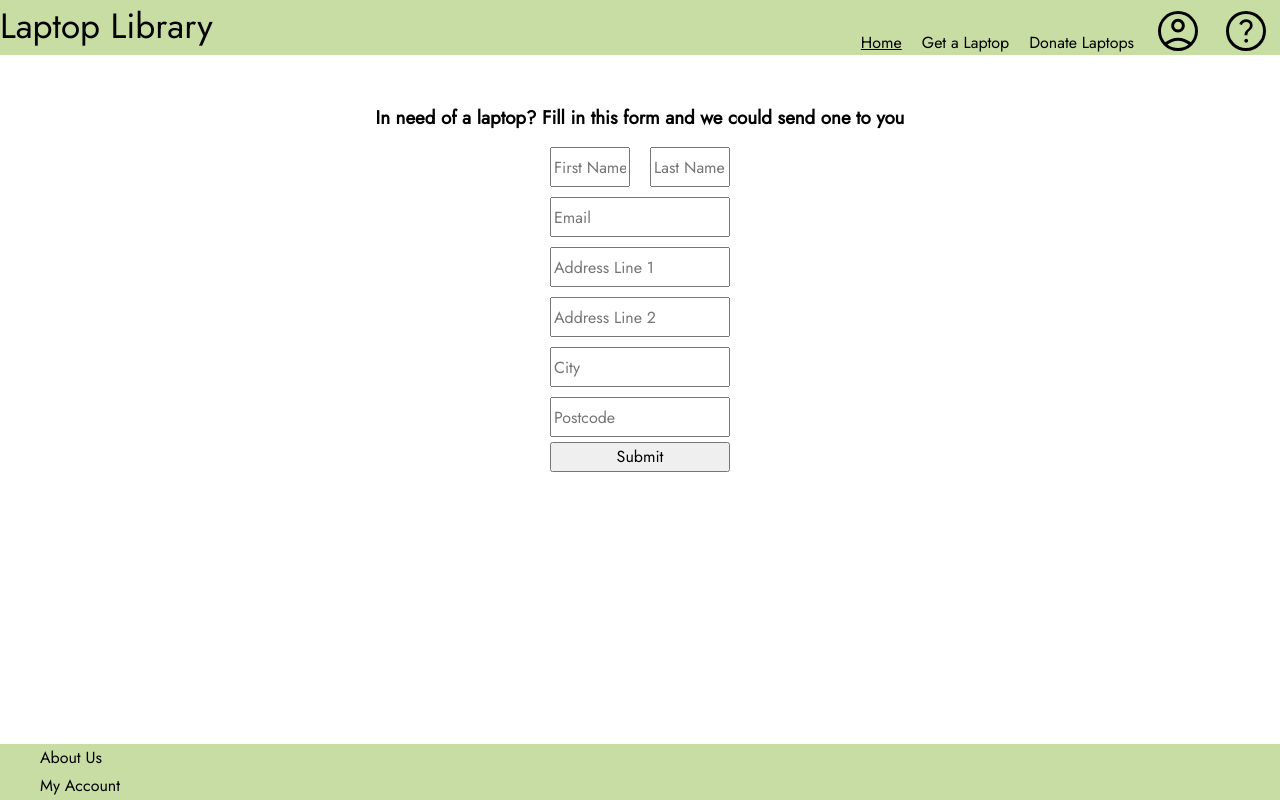
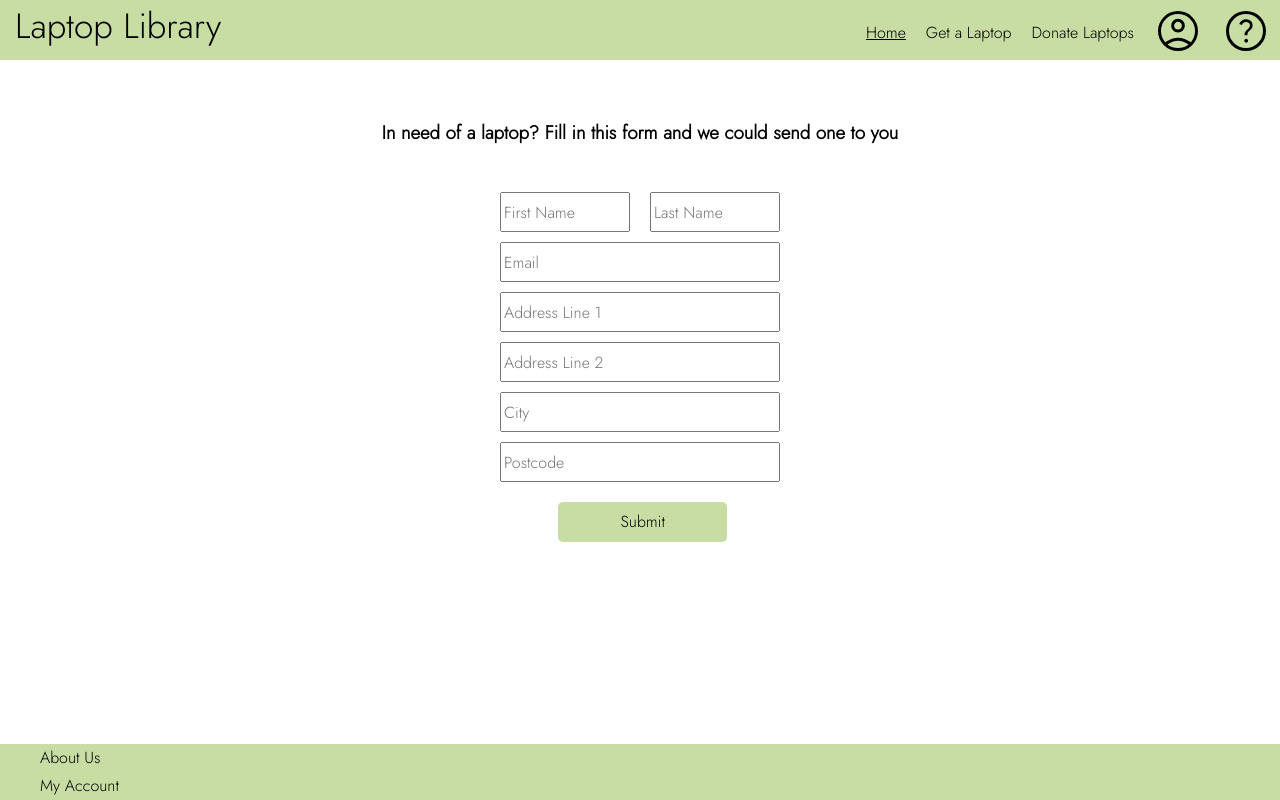
Before and after one commit to lucky-eight/laptop-library, a Vue app in the folder frontend/: page / in a window 1280 px wide. Built offline with nearby package versions, Linux system fonts and the light colour scheme.

Commit message:
Update CSS

```diff
--- a/frontend/public/index.html
+++ b/frontend/public/index.html
@@ -4,14 +4,20 @@
     <meta charset="utf-8">
     <meta http-equiv="X-UA-Compatible" content="IE=edge">
     <meta name="viewport" content="width=device-width,initial-scale=1.0">
+
+    <!-- Font API - Jost -->
+    <link rel="preconnect" href="https://fonts.googleapis.com">
+    <link rel="preconnect" href="https://fonts.gstatic.com" crossorigin>
+    <link href="https://fonts.googleapis.com/css2?family=Jost:wght@300&display=swap" rel="stylesheet">
+
+    <!-- Favicon -->
     <link rel="icon" href="<%= BASE_URL %>favicon.ico">
+
     <link rel="manifest" href="/site.webmanifest">
+
+    <!-- Window title -->
     <title>laptop library</title>
     <!-- <title><%= htmlWebpackPlugin.options.title %></title> -->
-    <link rel="preconnect" href="https://fonts.googleapis.com">
-    <link rel="preconnect" href="https://fonts.gstatic.com" crossorigin>
-    <link href="https://fonts.googleapis.com/css2?family=Jost:wght@100;200;300;400&display=swap" rel="stylesheet" type='text/css'>
-    <link rel="preconnect" href="https://fonts.googleapis.com">
 
   </head>
   <body>
--- a/frontend/src/components/ApplicationForm.vue
+++ b/frontend/src/components/ApplicationForm.vue
@@ -76,7 +76,7 @@
       />
     </div>
 
-    <div class="form-field-container">
+    <div class="form-field-container-button">
        <button id="submit-form" type="submit" :disabled="isPending">Submit</button>
     </div>
 
@@ -145,11 +145,12 @@ form {
   flex-wrap: wrap;
   height: fit-content;
   flex-direction: column;
-  padding: 15px;
+  padding: 25px;
 }
 
 h3{
   padding: 10px;
+  padding-bottom: 40px;
 }
 
  form input {
@@ -162,7 +163,7 @@ h3{
  }
 
  .form-field-container{
-  width: 200px;
+  width: 300px;
   display: flex;
   flex-wrap: nowrap;
   align-items: center;
@@ -170,10 +171,25 @@ h3{
   text-align: center;
  }
 
+ .form-field-container-button{
+  width: 300px;
+  display: flex;
+  flex-wrap: nowrap;
+  align-items: center;
+  flex-direction: row;
+  text-align: center;
+  padding-left: 58px;
+  padding-top: 15px;
+ }
+
  button {
-  width: 100%;
   margin-left: 10px;
   margin-right: 10px;
+  background-color: #c8dda4;
+  border-radius: 5px;
+  border: none;
+  height: 40px;
+  width: 70%;
  }
 
  #form_explanation{
@@ -181,4 +197,5 @@ h3{
   text-align: center;
  }
 
+
 </style>
--- a/frontend/src/components/Header.vue
+++ b/frontend/src/components/Header.vue
@@ -5,8 +5,8 @@
       <a id="home" href="#">Home</a>
       <a id="links" href="#">Get a Laptop</a>
       <a id="links" href="#">Donate Laptops</a>
-      <a id="text" href="#"><img src="../assets/account.svg" /></a>
-      <a id="text" href="#"><img src="../assets/help.svg" /></a>
+      <a id="image" href="#"><img src="../assets/account.svg" /></a>
+      <a id="image" href="#"><img src="../assets/help.svg" /></a>
     </nav>
   </header>
 </template>
@@ -20,7 +20,7 @@ export default {
 <!-- Add "scoped" attribute to limit CSS to this component only -->
 <style scoped>
 header {
-  height: 55px;
+  height: 60px;
   width: 100%;
   background-color: #c8dda4;
   display: flex;
@@ -30,6 +30,7 @@ header {
 
 header #logo {
   width: fit-content;
+  padding-left: 15px;
 }
 
 header nav {
@@ -46,16 +47,28 @@ header nav a {
 
 a{
   color: black;
-  /* padding-bottom: 15px; */
   text-decoration: none;
+
 }
+
 
 #home{
   text-decoration: underline;
+  padding-bottom: 15px;
+  /* text-transform: uppercase; */
+}
+
+#links{
+   padding-bottom: 15px;
+   /* text-transform: uppercase; */
 }
 
 #logo{
   font-size: 35px;
 }
 
+#image{
+  padding-bottom: 5px;
+}
+
 </style>
--- a/frontend/src/components/Result.vue
+++ b/frontend/src/components/Result.vue
@@ -1,11 +1,11 @@
 <template>
   <div class="result-wrapper">
     <div v-if="isSuccess && deliveryDate" class="success-wrapper">
-      <p>We've found a match!</p>
+      <h2>We've found a match!</h2>
       <p>You can expect to receive a laptop by {{ deliveryDate }}</p>
     </div>
     <div v-else class="unsuccess-wrapper">
-      <p>Unfortunately there are no laptops currently available</p>
+      <h2>Unfortunately there are no laptops currently available</h2>
       <p>We will be in touch when we've found a match</p>
     </div>
   </div>
@@ -34,4 +34,8 @@ export default {
   .unsuccess-wrapper{
     text-align: center;
   }
+
+  h2{
+    padding: 15px;
+  }
 </style>
```
Also changed, not shown: frontend/src/components/Footer.vue (+0 -11 lines), 1 other file (tests, documents, lock files or other folders).
